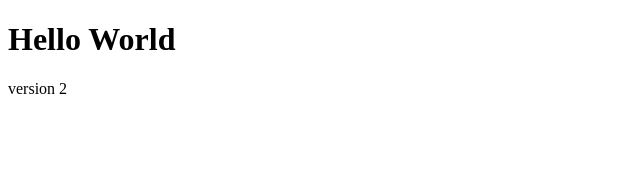
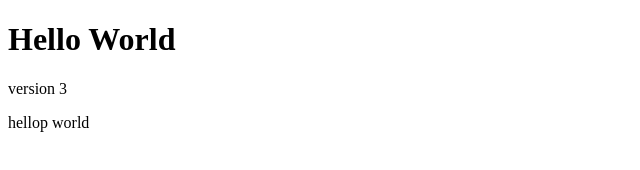
Before and after one commit to UchkaBNoHo/project, a plain HTML site: page index.html in a window 1280 px wide. Shown: the whole page, without its empty margins (0-640 px from the left). Drawn offline with Linux system fonts and the light colour scheme.

Commit message:
version 3

```diff
--- a/index.html
+++ b/index.html
@@ -7,7 +7,8 @@
 </head>
 <body>
     <h1>Hello World</h1>
-    <p>version 2</p>
+    <p>version 3</p>
+    <p>hellop world</p>
     <script src="script.js"></script>
 </body>
 </html>
--- a/script.js
+++ b/script.js
@@ -1 +1 @@
-console.log("version 2");
+console.log("version 3");
```
